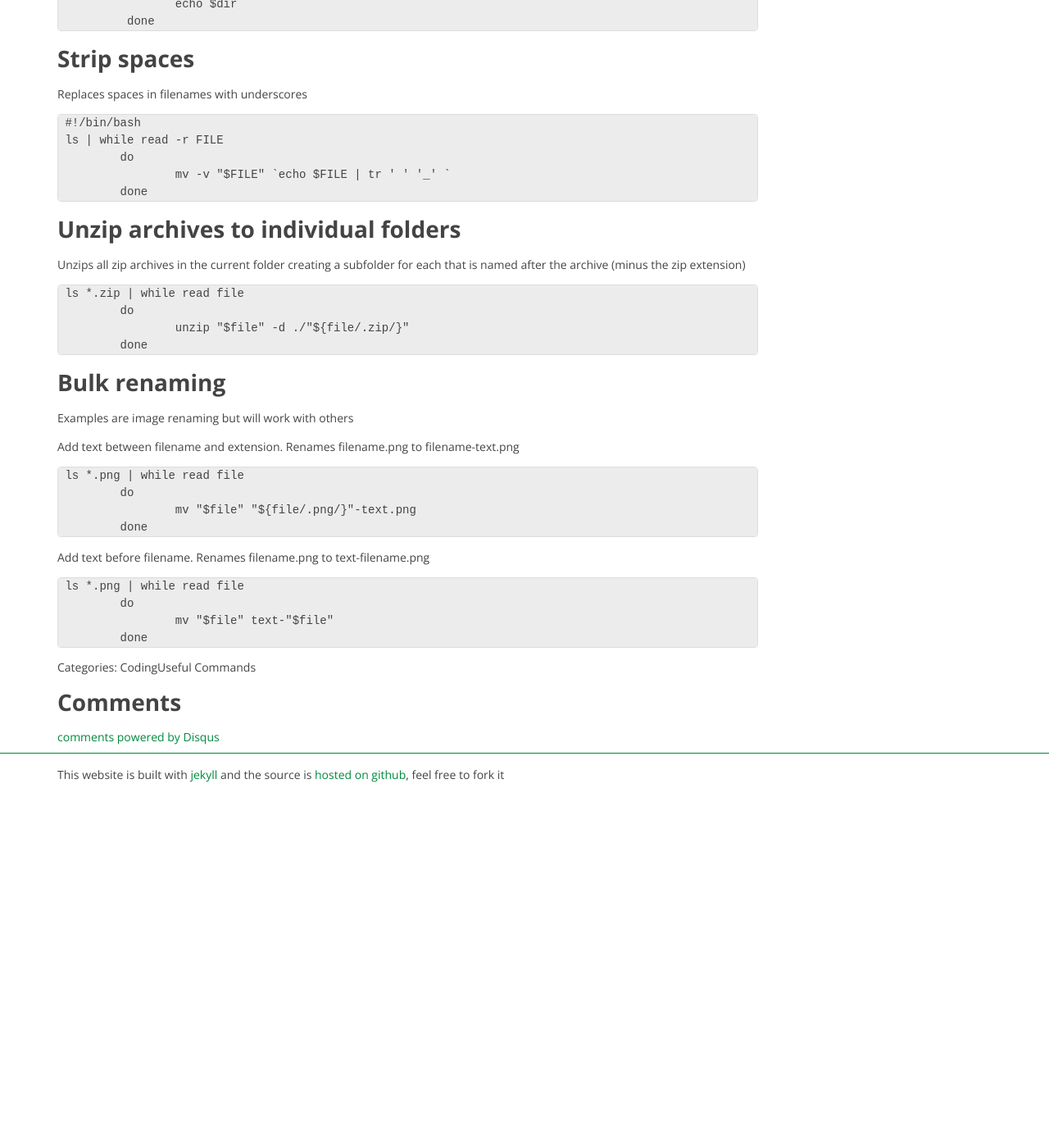
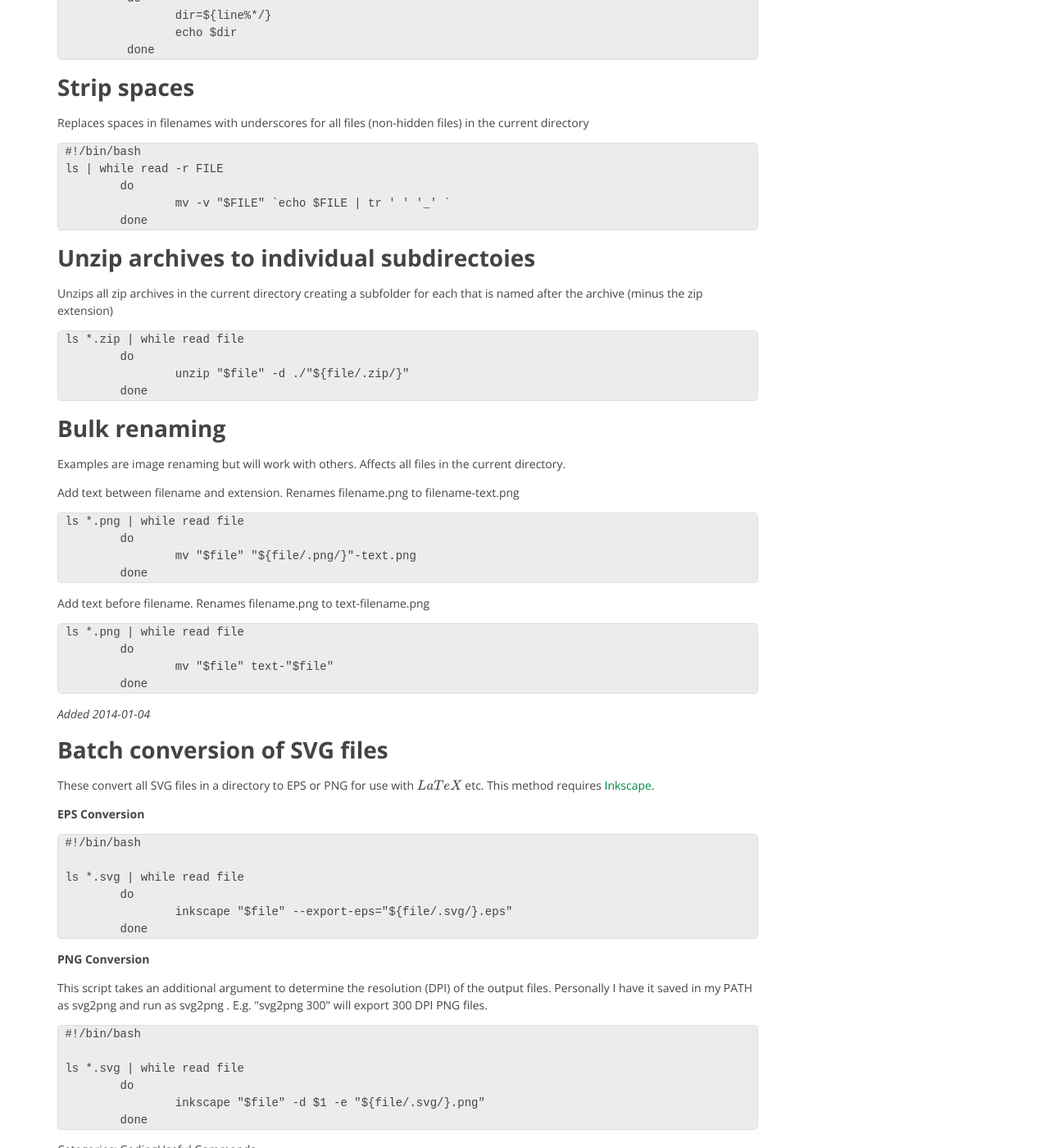
Before and after one commit to sebspain/sebspain.github.io, a Jekyll site: the page built from _posts/2013-12-22-useful-commands-1.md, in a window 1280 px wide and 1400 px high, scrolled down 772 px. Shown: the whole window at 82% size. Built offline with Jekyll 4.4.1, drawn with Linux system fonts in a browser that asks for light colours; Markdown is read by kramdown in place of the engine named in the settings; formulas are drawn with MathJax 3; comment, search, counter and statistics services are not loaded; before the commit the page ends 1742 px from its top, so only the background shows below that; some of the changed text lies outside the part shown.

Commit message:
added more explanation of commands are svg conversion scripts

````diff
--- a/_posts/2013-12-22-useful-commands-1.md
+++ b/_posts/2013-12-22-useful-commands-1.md
@@ -10,6 +10,8 @@ categories:
 ---
 
 This page is mainly an *aide-mémoire* for me but some of these may be useful for others. Add suggestions for improvements in the comments.
+
+These should all run on bash, additional requirements are noted.
 
 ###Create a set of test images
 This creates a set of images with the numbers 1 to 10 in the middle. Useful for creating a set of images for further scripting tests. Requires [ImageMagick](http://www.imagemagick.org/).
@@ -44,7 +46,7 @@ ls -d */ | while read line
 ```
 
 ###Strip spaces
-Replaces spaces in filenames with underscores
+Replaces spaces in filenames with underscores for all files (non-hidden files) in the current directory
 
 ```{sh}
 #!/bin/bash
@@ -54,8 +56,8 @@ ls | while read -r FILE
 	done
 ```
 
-###Unzip archives to individual folders
-Unzips all zip archives in the current folder creating a subfolder for each that is named after the archive (minus the zip extension)
+###Unzip archives to individual subdirectoies
+Unzips all zip archives in the current directory creating a subfolder for each that is named after the archive (minus the zip extension)
 
 ```{sh}
 ls *.zip | while read file
@@ -65,7 +67,7 @@ ls *.zip | while read file
 ```
 
 ###Bulk renaming
-Examples are image renaming but will work with others
+Examples are image renaming but will work with others. Affects all files in the current directory.
 
 Add text between filename and extension. Renames filename.png to filename-text.png
 
@@ -84,3 +86,32 @@ ls *.png | while read file
 		mv "$file" text-"$file"
 	done
 ```
+
+*Added 2014-01-04*
+
+###Batch conversion of SVG files
+These convert all SVG files in a directory to EPS or PNG for use with $$LaTeX$$ etc. This method requires [Inkscape](http://www.inkscape.org).
+
+**EPS Conversion**
+
+```{sh}
+#!/bin/bash
+
+ls *.svg | while read file
+	do
+		inkscape "$file" --export-eps="${file/.svg/}.eps"
+	done
+```
+
+**PNG Conversion**
+
+This script takes an additional argument to determine the resolution (DPI) of the output files. Personally I have it saved in my PATH as svg2png and run as svg2png <DPI>. E.g. "svg2png 300" will export 300 DPI PNG files.
+
+```{sh}
+#!/bin/bash
+
+ls *.svg | while read file
+	do
+		inkscape "$file" -d $1 -e "${file/.svg/}.png"
+	done
+```
````
